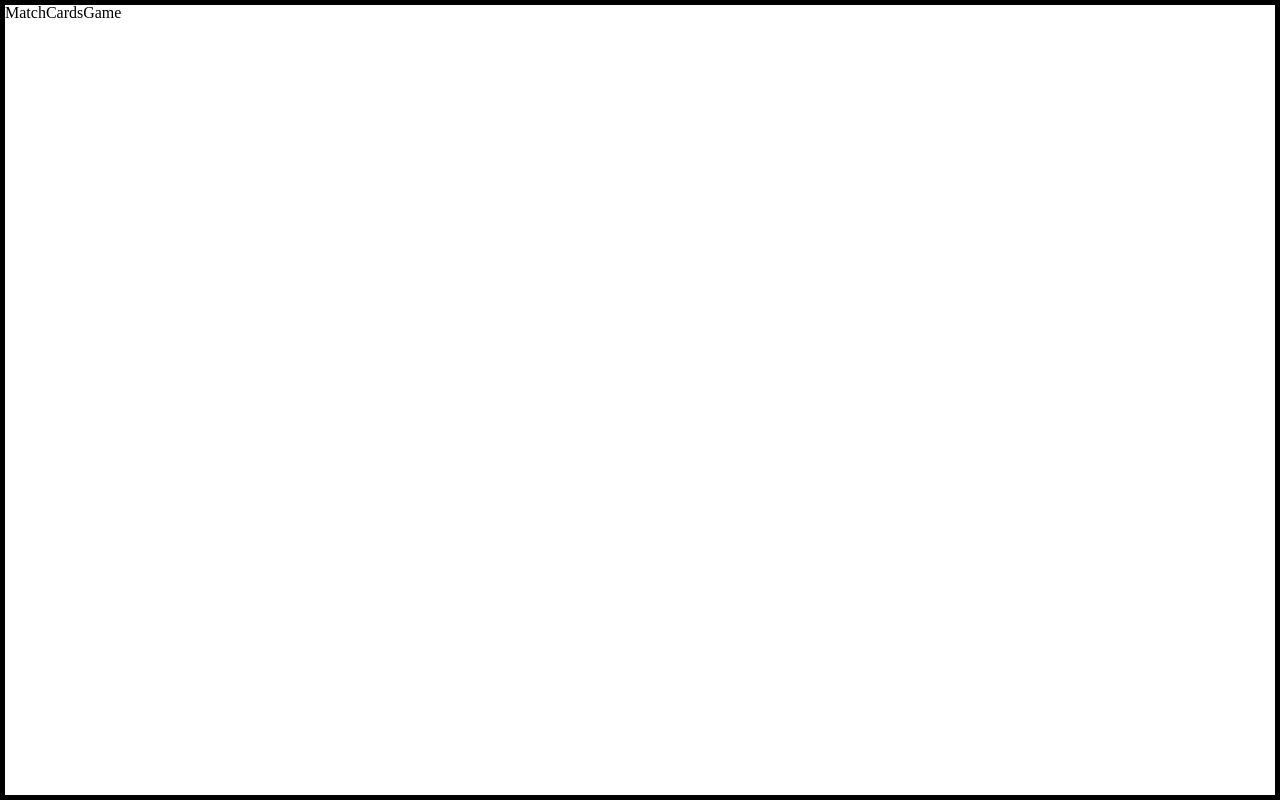
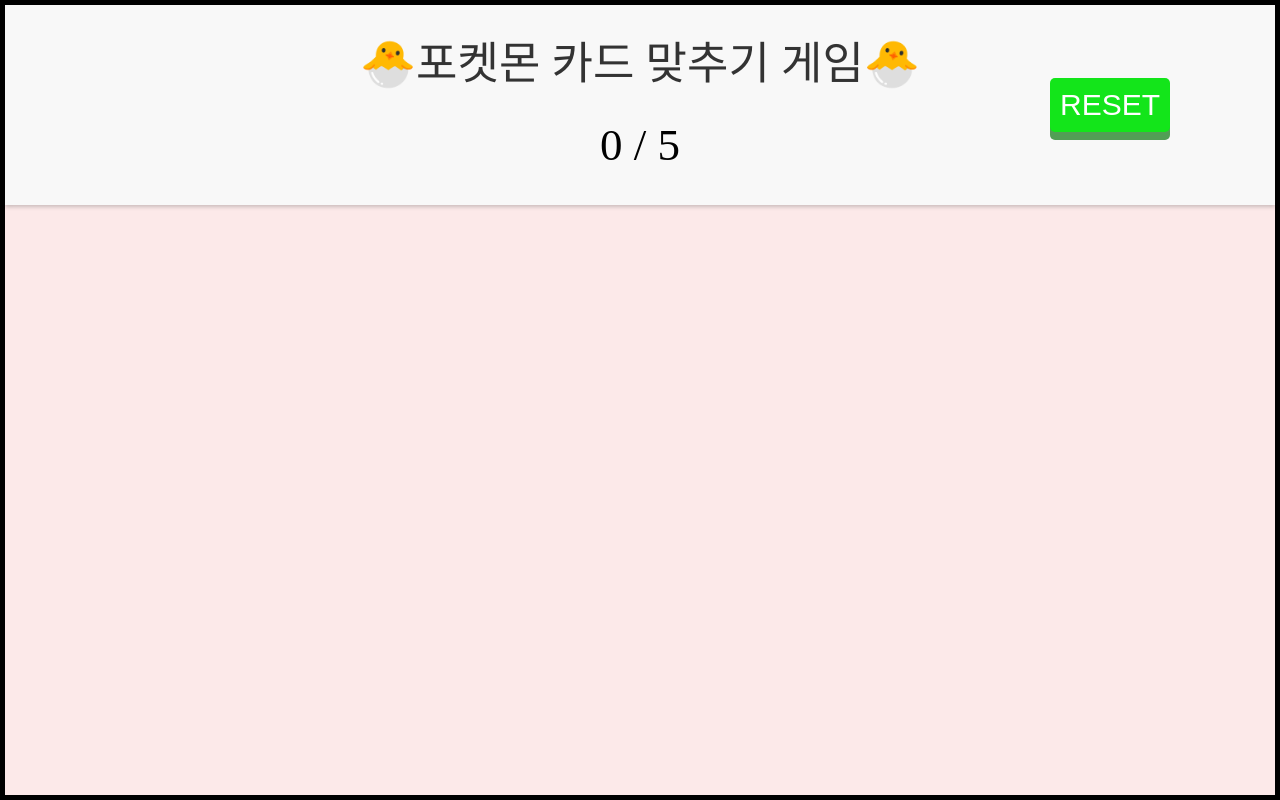
Before and after one commit to GO-SOPT-WEB/ChanwooJeong, a React (Vite) app in the folder Week3-0422/MatchCardsGame/: page / in a window 1280 px wide. Built offline with nearby package versions, Linux system fonts and the light colour scheme; a web font is replaced by a local one.

Commit message:
[style] : header 퍼블리싱

```diff
--- a/Week3-0422/MatchCardsGame/src/Pages/MatchCardsGame.jsx
+++ b/Week3-0422/MatchCardsGame/src/Pages/MatchCardsGame.jsx
@@ -1,17 +1,19 @@
 import styled from "styled-components";
+import Header from "./layout/Header";
 
 const Wrapper = styled.div`
   border: 5px solid black;
   width: 100%;
   height: 100vh;
-
-  font-size: 1.6rem;
+  background-color: rgb(252, 233, 233);
 `;
 
 const MatchCardsGame = () => {
   return (
     <>
-      <Wrapper>MatchCardsGame</Wrapper>
+      <Wrapper>
+        <Header />
+      </Wrapper>
     </>
   );
 };
--- /dev/null
+++ b/Week3-0422/MatchCardsGame/src/Pages/layout/Header.jsx
@@ -0,0 +1,36 @@
+import styled from "styled-components";
+import { ResetButton } from "../../components/Buttons";
+
+const Wrapper = styled.header`
+  display: flex;
+  flex-direction: column;
+  justify-content: space-evenly;
+  align-items: center;
+  width: 100%;
+  height: 20rem;
+  background-color: #f8f8f8;
+  box-shadow: 0px 2px 4px rgba(0, 0, 0, 0.2);
+
+  h1 {
+    font-size: 4.5rem;
+    color: #333;
+  }
+`;
+
+const ScoreBoard = styled.div`
+  font-size: 4.5rem;
+`;
+
+const Header = () => {
+  return (
+    <>
+      <Wrapper>
+        <h1>🐣포켓몬 카드 맞추기 게임🐣</h1>
+        <ScoreBoard>0 / 5</ScoreBoard>
+        <ResetButton />
+      </Wrapper>
+    </>
+  );
+};
+
+export default Header;
--- /dev/null
+++ b/Week3-0422/MatchCardsGame/src/components/Buttons.jsx
@@ -0,0 +1,36 @@
+import styled from "styled-components";
+
+const ResetBtnWrapper = styled.button`
+  position: absolute;
+  right: 10rem;
+
+  margin: 0 1rem;
+  padding: 1rem;
+
+  border: none;
+  border-radius: 0.5rem;
+
+  background-color: #13e51a;
+  box-shadow: 0 0.8rem 0 #529e55;
+
+  color: white;
+  font-size: 3rem;
+
+  :hover {
+    cursor: pointer;
+    margin-top: 0.5rem;
+    box-shadow: 0 0.5rem 0 #529e55;
+  }
+`;
+
+const ResetButton = () => {
+  return <ResetBtnWrapper>RESET</ResetBtnWrapper>;
+};
+
+const DifficultyBtnWrapper = styled.button``;
+
+const DifficultyButton = () => {
+  return <DifficultyBtnWrapper>난이도 버튼</DifficultyBtnWrapper>;
+};
+
+export { ResetButton, DifficultyButton };
```
